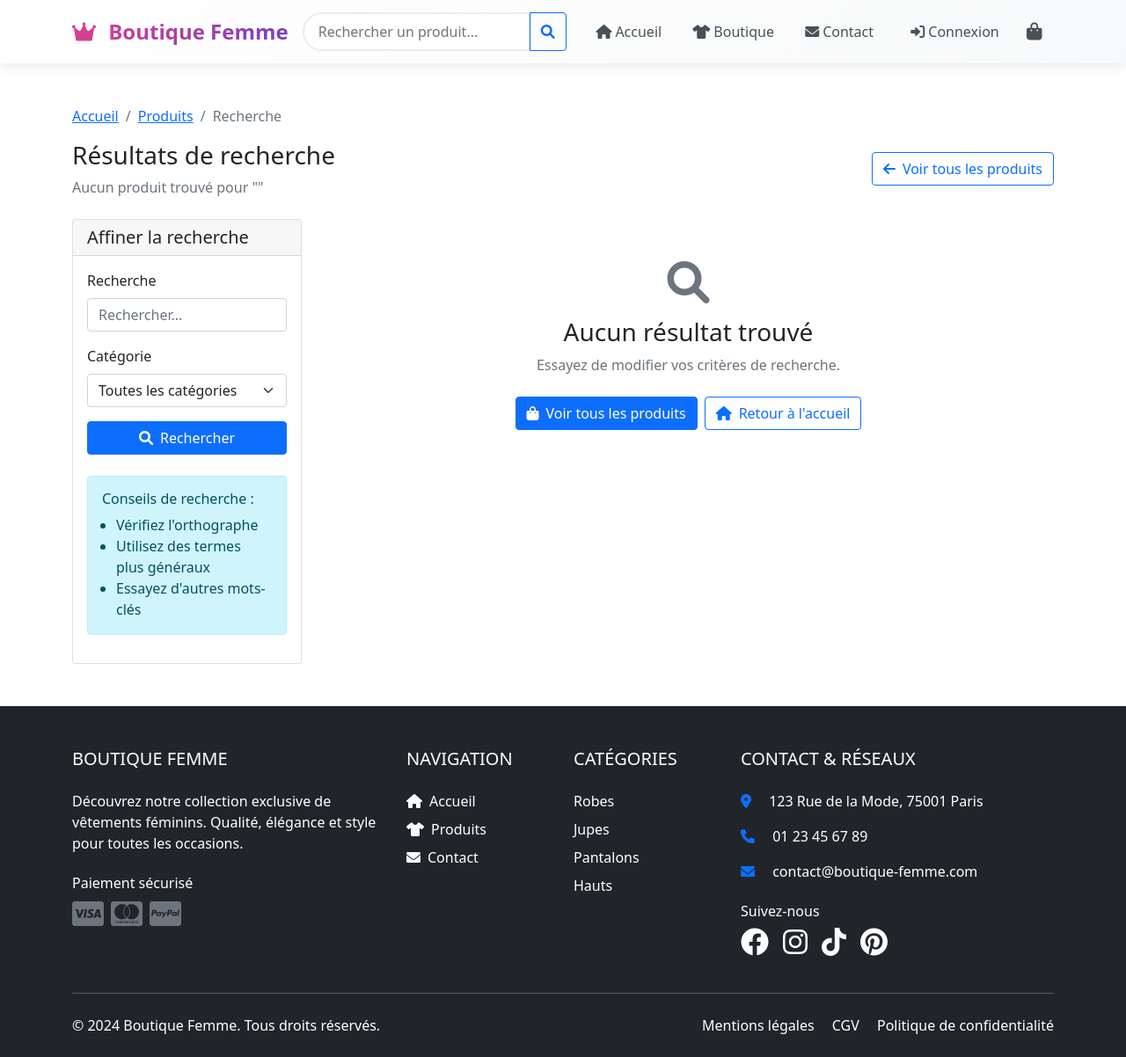
After one commit to maherjabeur/zina-project, a Symfony app: template templates/search/results.html.twig in a window 1280 px wide. The commit adds this page. Shown: the whole page at 88% size. Run offline with Twig, Linux system fonts and the light colour scheme; the template is opened without the code that fills it, so the values that code supplies are empty; some libraries are stand-ins or nearby versions.

Commit message:
new features

```diff
--- a/src/Controller/AdminCategoryController.php
+++ b/src/Controller/AdminCategoryController.php
@@ -5,6 +5,7 @@ namespace App\Controller;
 use App\Entity\Category;
 use App\Form\CategoryType;
 use App\Repository\CategoryRepository;
+use App\Repository\OrderRepository;
 use Doctrine\ORM\EntityManagerInterface;
 use Symfony\Bundle\FrameworkBundle\Controller\AbstractController;
 use Symfony\Component\HttpFoundation\Request;
@@ -18,12 +19,15 @@ use Sensio\Bundle\FrameworkExtraBundle\Configuration\IsGranted;
 class AdminCategoryController extends AbstractController
 {
     #[Route('/', name: 'admin_categories')]
-    public function index(CategoryRepository $categoryRepository): Response
+    public function index(CategoryRepository $categoryRepository, OrderRepository $orderRepository): Response
     {
         $categories = $categoryRepository->findWithProductCount();
+        $recentOrders = $orderRepository->findRecentOrders(10);
+
 
         return $this->render('admin/categories/index.html.twig', [
             'categories' => $categories,
+            'recentOrders' => $recentOrders,
         ]);
     }
 
--- a/src/Controller/AdminSliderController.php
+++ b/src/Controller/AdminSliderController.php
@@ -4,6 +4,7 @@ namespace App\Controller;
 
 use App\Entity\SliderImage;
 use App\Form\SliderImageType;
+use App\Repository\OrderRepository;
 use App\Repository\SliderImageRepository;
 use App\Service\SliderImageUploader;
 use Doctrine\ORM\EntityManagerInterface;
@@ -25,12 +26,14 @@ class AdminSliderController extends AbstractController
     }
 
     #[Route('/', name: 'admin_slider')]
-    public function index(SliderImageRepository $sliderImageRepository): Response
+    public function index(SliderImageRepository $sliderImageRepository,OrderRepository $orderRepository): Response
     {
         $sliderImages = $sliderImageRepository->findBy([], ['position' => 'ASC']);
+        $recentOrders = $orderRepository->findRecentOrders(10);
 
         return $this->render('admin/slider/index.html.twig', [
             'sliderImages' => $sliderImages,
+            'recentOrders' => $recentOrders,
         ]);
     }
 
--- a/templates/base.html.twig
+++ b/templates/base.html.twig
@@ -3,11 +3,14 @@
 	<head>
 		<meta charset="UTF-8">
 		<meta name="viewport" content="width=device-width, initial-scale=1.0">
-    <title>{% block title %}Boutique Femme - Mode Féminine Élégante{% endblock %}</title>
+		<title>
+			{% block title %}Boutique Femme - Mode Féminine Élégante
+			{% endblock %}
+		</title>
 		<link href="https://cdn.jsdelivr.net/npm/bootstrap@5.1.3/dist/css/bootstrap.min.css" rel="stylesheet">
 		<link href="https://cdnjs.cloudflare.com/ajax/libs/font-awesome/6.0.0/css/all.min.css" rel="stylesheet">
-    <style>
-        :root {
+		<style>:root
+		{
 			--primary-color: #e83e8c;
 			--secondary-color: #6f42c1;
 			--accent-color: #20c997;
@@ -28,13 +31,13 @@
 		}
 		.product-card:hover {
 			transform: translateY(-5px);
-            box-shadow: 0 8px 25px rgba(0,0,0,0.15);
+			box-shadow: 0 8px 25px rgba(0, 0, 0, 0.15);
 		}
 
 		/* Navigation améliorée */
 		.navbar {
 			background: linear-gradient(135deg, #fff 0%, #f8f9fa 100%);
-            box-shadow: 0 2px 15px rgba(0,0,0,0.1);
+			box-shadow: 0 2px 15px rgba(0, 0, 0, 0.1);
 			padding: 0.8rem 0;
 		}
 
@@ -53,7 +56,7 @@
 			transition: all 0.3s ease;
 			padding: 0.5rem 1rem !important;
 			border-radius: 0.375rem;
-            margin: 0 0.1rem;
+			margin: 0 0.1rem !important;
 		}
 
 		.nav-link:hover {
@@ -69,7 +72,7 @@
 
 		.dropdown-menu {
 			border: none;
-            box-shadow: 0 5px 25px rgba(0,0,0,0.15);
+			box-shadow: 0 5px 25px rgba(0, 0, 0, 0.15);
 			border-radius: 0.5rem;
 			padding: 0.5rem;
 		}
@@ -121,9 +124,15 @@
 		}
 
 		@keyframes pulse {
-            0% { transform: scale(1); }
-            50% { transform: scale(1.05); }
-            100% { transform: scale(1); }
+			0% {
+				transform: scale(1);
+			}
+			50% {
+				transform: scale(1.05);
+			}
+			100% {
+				transform: scale(1);
+			}
 		}
 
 		.search-form {
@@ -169,12 +178,12 @@
 		}
 
 		/* Responsive */
-        @media (max-width: 991.98px) {
+		@media(max-width: 991.98px) {
 			.navbar-collapse {
 				background: white;
 				margin-top: 1rem;
 				border-radius: 0.5rem;
-                box-shadow: 0 5px 25px rgba(0,0,0,0.15);
+				box-shadow: 0 5px 25px rgba(0, 0, 0, 0.15);
 				padding: 1rem;
 			}
 
@@ -189,23 +198,31 @@
 
 	<!-- Navigation améliorée -->
 	<nav class="navbar navbar-expand-lg navbar-light sticky-top">
-    <div class="container">
+		<div
+			class="container">
 			<!-- Logo -->
 			<a class="navbar-brand" href="{{ path('home') }}">
 				<i class="fas fa-crown me-2"></i>
 				Boutique Femme
 			</a>
 
-        <!-- Barre de recherche (visible sur desktop) -->
-        <form class="search-form d-none d-lg-flex me-3">
+			<form class="search-form d-none d-lg-flex me-3" method="GET" action="{{ path('search') }}">
 				<div class="input-group">
-                <input type="text" class="form-control" placeholder="Rechercher un produit...">
+					<input type="text" class="form-control" name="q" placeholder="Rechercher un produit..." value="{{ app.request.query.get('q') }}" id="searchInputDesktop">
 					<button class="btn btn-outline-primary" type="submit">
 						<i class="fas fa-search"></i>
 					</button>
 				</div>
 			</form>
-
+			<!-- Barre de recherche mobile (dans le menu) -->
+			<form class="search-form d-lg-none mb-3" method="GET" action="{{ path('search') }}">
+				<div class="input-group">
+					<input type="text" class="form-control" name="q" placeholder="Rechercher un produit..." value="{{ app.request.query.get('q') }}" id="searchInputMobile">
+					<button class="btn btn-outline-primary" type="submit">
+						<i class="fas fa-search"></i>
+					</button>
+				</div>
+			</form>
 			<!-- Panier toujours visible -->
 			<div class="cart-container order-lg-3">
 				<a class="nav-link cart-icon" href="{{ path('cart') }}">
@@ -223,7 +240,8 @@
 			</button>
 
 			<!-- Menu principal -->
-        <div class="collapse navbar-collapse order-lg-2" id="navbarMain">
+			<div
+				class="collapse navbar-collapse order-lg-2" id="navbarMain">
 				<!-- Barre de recherche (mobile) -->
 				<form class="search-form d-lg-none mb-3">
 					<div class="input-group">
@@ -237,26 +255,23 @@
 				<!-- Navigation principale -->
 				<ul class="navbar-nav me-auto">
 					<li class="nav-item">
-                    <a class="nav-link {{ app.request.get('_route') == 'home' ? 'active' : '' }}"
-                       href="{{ path('home') }}">
+						<a class="nav-link {{ app.request.get('_route') == 'home' ? 'active' : '' }}" href="{{ path('home') }}">
 							<i class="fas fa-home me-1"></i>Accueil
 						</a>
 					</li>
 
 
 					<li class="nav-item ">
-                    <a class="nav-link {{ app.request.get('_route') == 'products' ? 'active' : '' }} "    href="{{ path('products') }}">
+						<a class="nav-link {{ app.request.get('_route') == 'products' ? 'active' : '' }} " href="{{ path('products') }}">
 							<i class="fas fa-tshirt me-1"></i>Boutique
 						</a>
 					</li>
 
 					<li class="nav-item">
-                    <a class="nav-link {{ app.request.get('_route') == 'contact' ? 'active' : '' }}"
-                       href="{{ path('contact') }}">
+						<a class="nav-link {{ app.request.get('_route') == 'contact' ? 'active' : '' }}" href="{{ path('contact') }}">
 							<i class="fas fa-envelope me-1"></i>Contact
 						</a>
 					</li>
-
 
 
 				</ul>
@@ -266,8 +281,7 @@
 					{% if is_granted('ROLE_ADMIN') %}
 						<!-- Menu admin -->
 						<li class="nav-item dropdown">
-                        <a class="nav-link dropdown-toggle position-relative" href="#"
-                           id="adminDropdown" role="button" data-bs-toggle="dropdown">
+							<a class="nav-link dropdown-toggle position-relative" href="#" id="adminDropdown" role="button" data-bs-toggle="dropdown">
 								<div class="user-avatar me-2">
 									<i class="fas fa-cog"></i>
 								</div>
@@ -278,55 +292,77 @@
 								{% endif %}
 							</a>
 							<ul class="dropdown-menu dropdown-menu-end">
-                            <li><h6 class="dropdown-header">Administration</h6></li>
-                            <li><a class="dropdown-item" href="{{ path('admin_dashboard') }}">
+								<li>
+									<h6 class="dropdown-header">Administration</h6>
+								</li>
+								<li>
+									<a class="dropdown-item" href="{{ path('admin_dashboard') }}">
 										<i class="fas fa-tachometer-alt me-2"></i>Dashboard
-                            </a></li>
-                            <li><a class="dropdown-item" href="{{ path('admin_products') }}">
+									</a>
+								</li>
+								<li>
+									<a class="dropdown-item" href="{{ path('admin_products') }}">
 										<i class="fas fa-tshirt me-2"></i>Produits
-                            </a></li>
-                            <li><a class="dropdown-item" href="{{ path('admin_orders') }}">
+									</a>
+								</li>
+								<li>
+									<a class="dropdown-item" href="{{ path('admin_orders') }}">
 										<i class="fas fa-shopping-cart me-2"></i>Commandes
 										{% if pending_orders > 0 %}
 											<span class="badge bg-danger float-end">{{ pending_orders }}</span>
 										{% endif %}
-                            </a></li>
-                            <li><a class="dropdown-item" href="{{ path('admin_slider') }}">
+									</a>
+								</li>
+								<li>
+									<a class="dropdown-item" href="{{ path('admin_slider') }}">
 										<i class="fas fa-images me-2"></i>Slider
-                            </a></li>
-                             <li><a class="dropdown-item" href="{{ path('admin_categories') }}">
+									</a>
+								</li>
+								<li>
+									<a class="dropdown-item" href="{{ path('admin_categories') }}">
 										<i class="fas fa-tags me-2"></i>Catégories
-                            </a></li>
+									</a>
+								</li>
 
 								<li><hr class="dropdown-divider"></li>
-                            <li><a class="dropdown-item" href="{{ path('app_logout') }}">
+								<li>
+									<a class="dropdown-item" href="{{ path('app_logout') }}">
 										<i class="fas fa-sign-out-alt me-2"></i>Déconnexion
-                            </a></li>
+									</a>
+								</li>
 							</ul>
 						</li>
 					{% else %}
 						<!-- Menu utilisateur normal -->
 						{% if app.user %}
 							<li class="nav-item dropdown user-menu">
-                            <a class="nav-link dropdown-toggle" href="#" id="userDropdown"
-                               role="button" data-bs-toggle="dropdown">
+								<a class="nav-link dropdown-toggle" href="#" id="userDropdown" role="button" data-bs-toggle="dropdown">
 									<div class="user-avatar me-2">
 										{{ app.user.firstName|first|upper }}{{ app.user.lastName|first|upper }}
 									</div>
 									Mon compte
 								</a>
 								<ul class="dropdown-menu dropdown-menu-end">
-                                <li><h6 class="dropdown-header">Bonjour, {{ app.user.firstName }}</h6></li>
-                                <li><a class="dropdown-item" href="#">
+									<li>
+										<h6 class="dropdown-header">Bonjour,
+											{{ app.user.firstName }}</h6>
+									</li>
+									<li>
+										<a class="dropdown-item" href="#">
 											<i class="fas fa-user me-2"></i>Mon profil
-                                </a></li>
-                                <li><a class="dropdown-item" href="#">
+										</a>
+									</li>
+									<li>
+										<a class="dropdown-item" href="#">
 											<i class="fas fa-history me-2"></i>Mes commandes
-                                </a></li>
+										</a>
+									</li>
 									<li><hr class="dropdown-divider"></li>
-                                <li><a class="dropdown-item" href="{{ path('app_logout') }}">
+									<li>
+										<a class="dropdown-item" href="{{ path('app_logout') }}">
 											<i class="fas fa-sign-out-alt me-2"></i>Déconnexion
-                                </a></li>
+										</a>
+									</li>
 								</ul>
 							</li>
 						{% else %}
@@ -347,7 +383,8 @@
 	<!-- Footer (inchangé) -->
 	<footer class="bg-dark text-white pt-5 pb-4">
 		<div class="container">
-        <div class="row">
+			<div
+				class="row">
 				<!-- Colonne 1: À propos -->
 				<div class="col-lg-4 col-md-6 mb-4">
 					<h5 class="text-uppercase mb-4">Boutique Femme</h5>
@@ -463,7 +500,8 @@
 				</div>
 			</div>
 
-        <hr class="bg-white mb-4">
+			<hr
+			class="bg-white mb-4">
 
 			<!-- Copyright -->
 			<div class="row align-items-center">
@@ -515,5 +553,142 @@ document.addEventListener('DOMContentLoaded', function() {
 		    });
 		});
 		</script>
-</body>
-</html>
+	 <script>
+	document.addEventListener('DOMContentLoaded', function() {
+	    // Configuration de la recherche
+	    const searchInputs = document.querySelectorAll('#searchInputDesktop, #searchInputMobile');
+	    let searchTimeout;
+
+	    // Fonction pour les suggestions de recherche
+	    function fetchSuggestions(query) {
+	        if (query.length < 2) return;
+
+	        fetch(`/search/suggestions?q=${encodeURIComponent(query)}`)
+	            .then(response => response.json())
+	            .then(suggestions => {
+	                showSuggestions(suggestions, query);
+	            })
+	            .catch(error => console.error('Erreur suggestions:', error));
+	    }
+
+	    // Écouteurs d'événements pour les inputs de recherche
+	    searchInputs.forEach(input => {
+	        // Recherche en temps réel après 500ms de pause
+	        input.addEventListener('input', function() {
+	            clearTimeout(searchTimeout);
+	            searchTimeout = setTimeout(() => {
+	                const query = this.value.trim();
+	                if (query.length >= 2) {
+	                    fetchSuggestions(query);
+	                }
+	            }, 500);
+	        });
+
+	        // Recherche directe sur Enter
+	        input.addEventListener('keypress', function(e) {
+	            if (e.key === 'Enter') {
+	                const query = this.value.trim();
+	                if (query.length > 0) {
+	                    window.location.href = `/search?q=${encodeURIComponent(query)}`;
+	                }
+	                e.preventDefault();
+	            }
+	        });
+
+	        // Cacher les suggestions en perdant le focus
+	        input.addEventListener('blur', function() {
+	            setTimeout(() => {
+	                hideSuggestions();
+	            }, 200);
+	        });
+	    });
+
+	    // Fonctions pour afficher/cacher les suggestions
+	    function showSuggestions(suggestions, query) {
+	        hideSuggestions();
+
+	        if (suggestions.length === 0) return;
+
+	        const suggestionsHTML = suggestions.map(suggestion =>
+	            `<div class="suggestion-item" onclick="selectSuggestion('${suggestion.replace(/'/g, "\\'")}')">
+	                <i class="fas fa-search me-2 text-muted"></i>
+	                ${highlightMatch(suggestion, query)}
+	            </div>`
+	        ).join('');
+
+	        const suggestionsDiv = document.createElement('div');
+	        suggestionsDiv.className = 'search-suggestions';
+	        suggestionsDiv.innerHTML = suggestionsHTML;
+
+	        searchInputs.forEach(input => {
+	            if (input === document.activeElement) {
+	                input.parentNode.appendChild(suggestionsDiv);
+	            }
+	        });
+	    }
+
+	    function hideSuggestions() {
+	        const existingSuggestions = document.querySelector('.search-suggestions');
+	        if (existingSuggestions) {
+	            existingSuggestions.remove();
+	        }
+	    }
+
+	    // Fonction globale pour sélectionner une suggestion
+	    window.selectSuggestion = function(suggestion) {
+	        searchInputs.forEach(input => {
+	            input.value = suggestion;
+	        });
+	        hideSuggestions();
+
+	        // Rediriger vers la recherche
+	        window.location.href = `/search?q=${encodeURIComponent(suggestion)}`;
+	    };
+
+	    // Fonction pour surligner les correspondances
+	    function highlightMatch(text, query) {
+	        const regex = new RegExp(`(${query})`, 'gi');
+	        return text.replace(regex, '<mark>$1</mark>');
+	    }
+	});
+
+	// Style pour les suggestions
+	const style = document.createElement('style');
+	style.textContent = `
+	    .search-suggestions {
+	        position: absolute;
+	        top: 100%;
+	        left: 0;
+	        right: 0;
+	        background: white;
+	        border: 1px solid #dee2e6;
+	        border-top: none;
+	        border-radius: 0 0 0.375rem 0.375rem;
+	        box-shadow: 0 4px 6px rgba(0,0,0,0.1);
+	        z-index: 1000;
+	        max-height: 200px;
+	        overflow-y: auto;
+	    }
+	    .suggestion-item {
+	        padding: 0.75rem 1rem;
+	        cursor: pointer;
+	        border-bottom: 1px solid #f8f9fa;
+	        transition: background-color 0.2s;
+	    }
+	    .suggestion-item:hover {
+	        background-color: #f8f9fa;
+	    }
+	    .suggestion-item:last-child {
+	        border-bottom: none;
+	    }
+	    .suggestion-item mark {
+	        background-color: #fff3cd;
+	        padding: 0;
+	    }
+	    .input-group {
+	        position: relative;
+	    }
+	`;
+	document.head.appendChild(style);
+	</script>
+</body></html>
--- /dev/null
+++ b/templates/search/results.html.twig
@@ -0,0 +1,158 @@
+
+{% extends 'base.html.twig' %}
+
+{% block title %}Résultats pour "{{ query }}" - Boutique Femme{% endblock %}
+
+{% block body %}
+<div class="container my-5">
+    <!-- En-tête de recherche -->
+    <div class="row mb-4">
+        <div class="col-12">
+            <nav aria-label="breadcrumb">
+                <ol class="breadcrumb">
+                    <li class="breadcrumb-item"><a href="{{ path('home') }}">Accueil</a></li>
+                    <li class="breadcrumb-item"><a href="{{ path('products') }}">Produits</a></li>
+                    <li class="breadcrumb-item active">Recherche</li>
+                </ol>
+            </nav>
+
+            <div class="d-flex justify-content-between align-items-center">
+                <div>
+                    <h1 class="h3 mb-2">Résultats de recherche</h1>
+                    <p class="text-muted mb-0">
+                        {% if resultsCount > 0 %}
+                            <strong>{{ resultsCount }}</strong> produit(s) trouvé(s) pour "<strong>{{ query }}</strong>"
+                        {% else %}
+                            Aucun produit trouvé pour "<strong>{{ query }}</strong>"
+                        {% endif %}
+                    </p>
+                </div>
+                <a href="{{ path('products') }}" class="btn btn-outline-primary">
+                    <i class="fas fa-arrow-left me-2"></i>Voir tous les produits
+                </a>
+            </div>
+        </div>
+    </div>
+
+    <!-- Filtres et résultats -->
+    <div class="row">
+        <!-- Sidebar avec filtres -->
+        <div class="col-md-3">
+            <div class="card">
+                <div class="card-header">
+                    <h5 class="mb-0">Affiner la recherche</h5>
+                </div>
+                <div class="card-body">
+                    <!-- Formulaire de recherche -->
+                    <form method="GET" action="{{ path('search') }}" class="mb-4">
+                        <div class="mb-3">
+                            <label for="searchQuery" class="form-label">Recherche</label>
+                            <input type="text" class="form-control" id="searchQuery" name="q"
+                                   value="{{ query }}" placeholder="Rechercher...">
+                        </div>
+
+                        <div class="mb-3">
+                            <label for="searchCategory" class="form-label">Catégorie</label>
+                            <select name="category" id="searchCategory" class="form-select">
+                                <option value="">Toutes les catégories</option>
+                                {% for category in categories %}
+                                    <option value="{{ category.slug }}"
+                                            {{ currentCategory == category.slug ? 'selected' : '' }}>
+                                        {{ category.name }}
+                                    </option>
+                                {% endfor %}
+                            </select>
+                        </div>
+
+                        <button type="submit" class="btn btn-primary w-100">
+                            <i class="fas fa-search me-2"></i>Rechercher
+                        </button>
+                    </form>
+
+                    <!-- Suggestions -->
+                    {% if resultsCount == 0 %}
+                        <div class="alert alert-info">
+                            <h6 class="alert-heading">Conseils de recherche :</h6>
+                            <ul class="mb-0 ps-3">
+                                <li>Vérifiez l'orthographe</li>
+                                <li>Utilisez des termes plus généraux</li>
+                                <li>Essayez d'autres mots-clés</li>
+                            </ul>
+                        </div>
+                    {% endif %}
+                </div>
+            </div>
+        </div>
+
+        <!-- Résultats -->
+        <div class="col-md-9">
+            {% if products|length > 0 %}
+                <div class="row">
+                    {% for product in products %}
+                        <div class="col-lg-4 col-md-6 mb-4">
+                            <div class="card product-card h-100">
+                                {% if product.images|length > 0 %}
+                                    <img src="{{ asset('uploads/products/' ~ product.images.first.filename) }}"
+                                         class="card-img-top" alt="{{ product.name }}"
+                                         style="height: 250px; object-fit: cover;">
+                                {% else %}
+                                    <img src="{{ asset('images/placeholder.jpg') }}"
+                                         class="card-img-top" alt="Image non disponible"
+                                         style="height: 250px; object-fit: cover;">
+                                {% endif %}
+
+                                <div class="card-body d-flex flex-column">
+                                    <h5 class="card-title">{{ product.name }}</h5>
+                                    <p class="card-text text-muted small">
+                                        {{ product.description|length > 100 ? product.description|slice(0, 100) ~ '...' : product.description }}
+                                    </p>
+
+                                    <div class="mt-auto">
+                                        <p class="h5 text-primary mb-2">{{ product.price }} €</p>
+                                        <p class="card-text small mb-2">
+                                            <span class="badge bg-light text-dark">{{ product.size }}</span>
+                                            <span class="badge bg-light text-dark">{{ product.color }}</span>
+                                            <span class="badge bg-info">{{ product.category.name }}</span>
+                                        </p>
+
+                                        <div class="d-grid gap-2">
+                                            <a href="{{ path('product_detail', {'id': product.id}) }}"
+                                               class="btn btn-outline-primary">Voir détails</a>
+                                            {% if product.quantity > 0 %}
+                                                <form action="{{ path('cart_add', {'id': product.id}) }}" method="POST" class="d-inline">
+                                                    <input type="hidden" name="quantity" value="1">
+                                                    <button type="submit" class="btn btn-primary w-100">
+                                                        <i class="fas fa-shopping-cart"></i> Ajouter
+                                                    </button>
+                                                </form>
+                                            {% else %}
+                                                <button class="btn btn-secondary w-100" disabled>
+                                                    Rupture de stock
+                                                </button>
+                                            {% endif %}
+                                        </div>
+                                    </div>
+                                </div>
+                            </div>
+                        </div>
+                    {% endfor %}
+                </div>
+            {% else %}
+                <div class="text-center py-5">
+                    <i class="fas fa-search fa-3x text-muted mb-3"></i>
+                    <h3>Aucun résultat trouvé</h3>
+                    <p class="text-muted mb-4">Essayez de modifier vos critères de recherche.</p>
+                    <div class="d-flex gap-2 justify-content-center">
+                        <a href="{{ path('products') }}" class="btn btn-primary">
+                            <i class="fas fa-bag-shopping me-2"></i>Voir tous les produits
+                        </a>
+                        <a href="{{ path('home') }}" class="btn btn-outline-primary">
+                            <i class="fas fa-home me-2"></i>Retour à l'accueil
+                        </a>
+                    </div>
+                </div>
+            {% endif %}
+        </div>
+    </div>
+</div>
+{% endblock %}
```
Also changed, not shown: src/Controller/SearchController.php (added, +66 -0 lines), src/Controller/ShopController.php (+12 -0 lines), src/Repository/ProductRepository.php (+46 -0 lines), templates/admin/categories/index.html.twig (+7 -2 lines), templates/admin/slider/index.html.twig (+7 -2 lines). Lines whose indentation alone changed are shown as unchanged.
